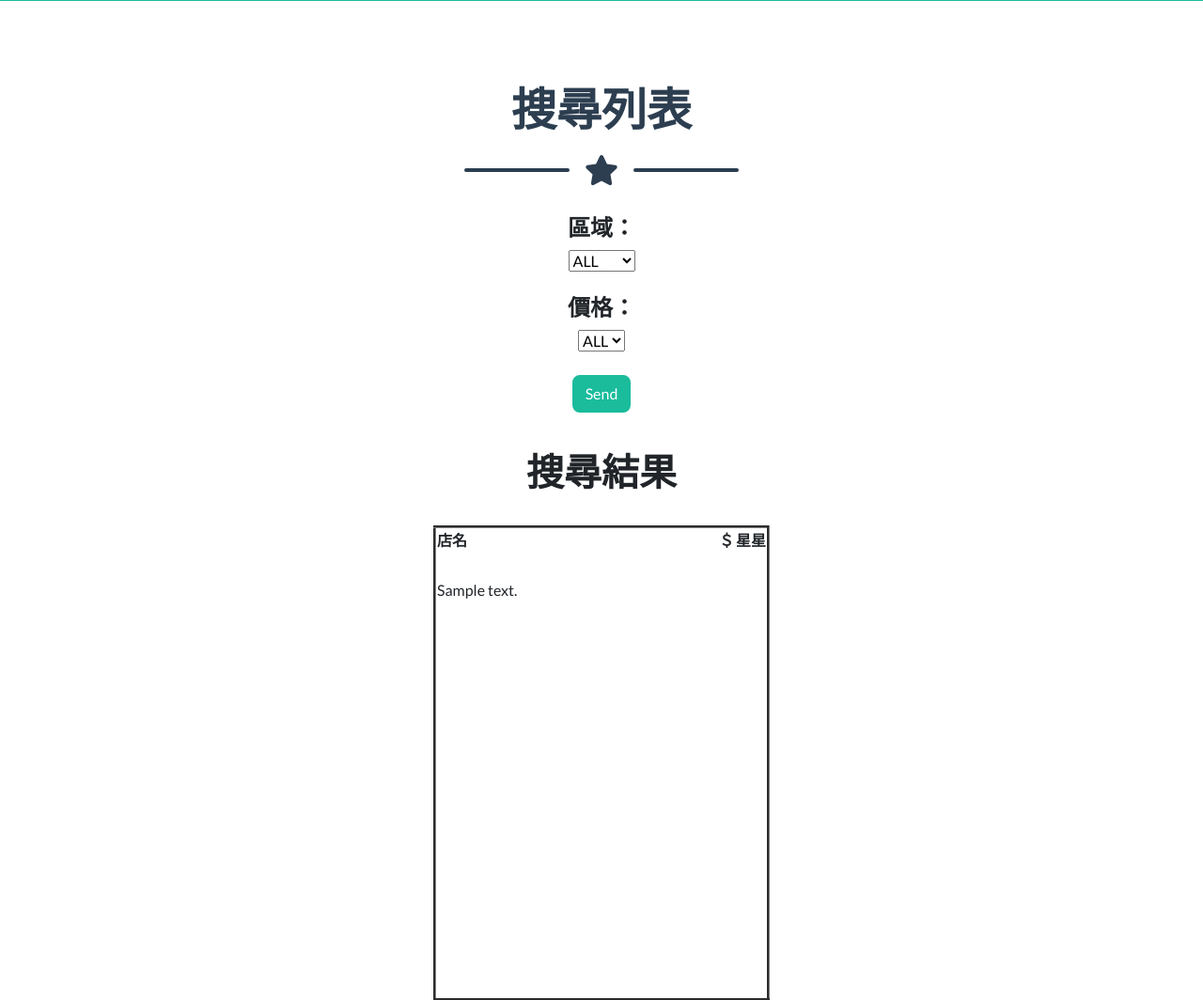
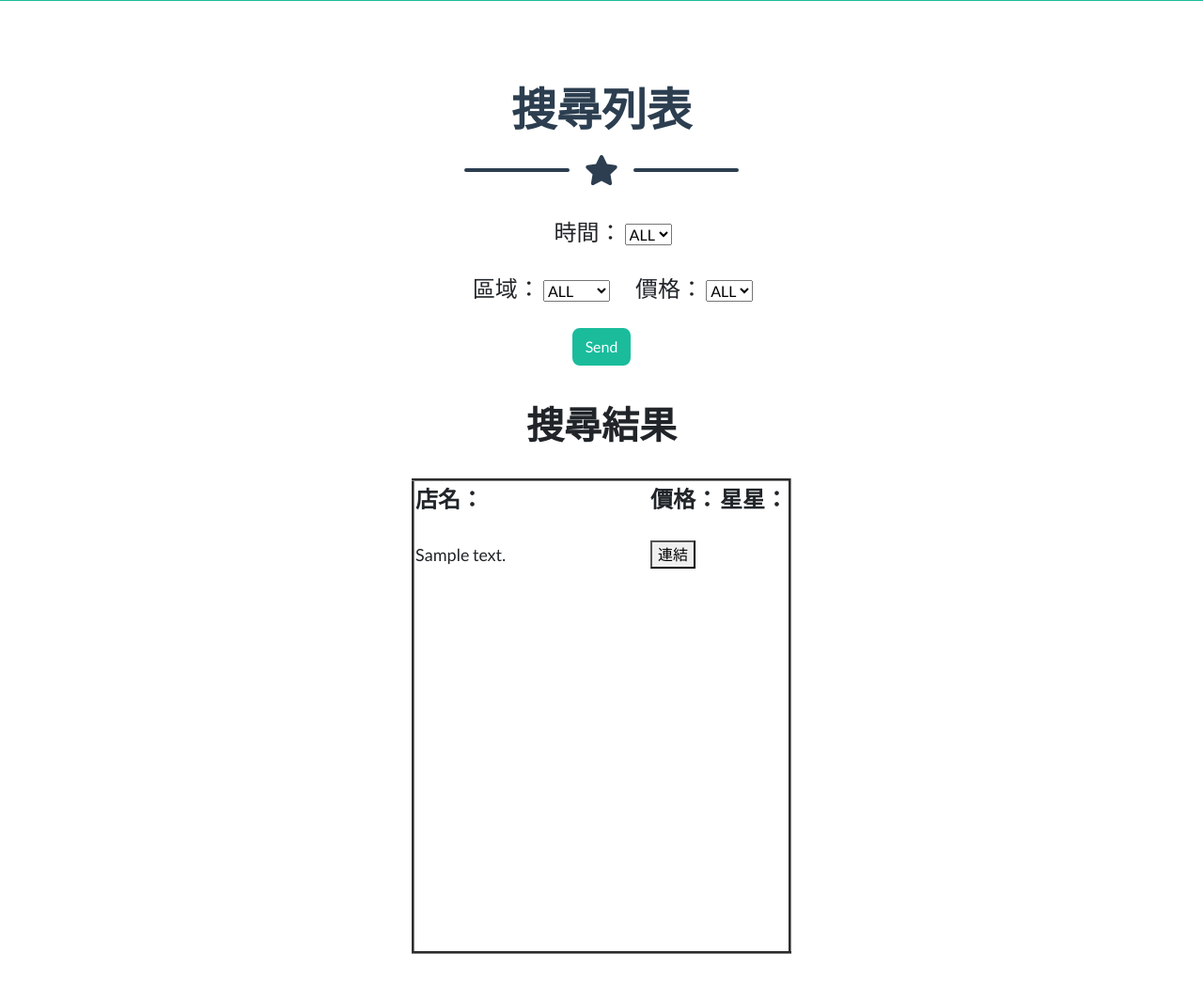
Before and after one commit to MichaelTsai123/nccu_DBMS_FinalProject, a Flask app: template codes/final/templates/result.html in a window 1280 px wide. Shown: the part 940-2004 px from the top of the page at 94% size. Run offline with Flask 2, Linux system fonts and the light colour scheme; the template is opened without the code that fills it: most values are stand-ins (such as "Sample title", 1, 10 or a date in 2020); some libraries are stand-ins or nearby versions.

Commit message:
improve search

```diff
--- a/codes/final/main.py
+++ b/codes/final/main.py
@@ -28,6 +28,7 @@ def index():
 def search():
     district=request.form['district']
     price=request.form['price']
+    time=request.form['time']
     db = get_db()
     if price=="$":
         price=1
@@ -35,12 +36,18 @@ def search():
         price=2
     elif price=="$$$":
         price=3
+    if time==7:
+        time=time-7
+    if district!="ALL" and price!="ALL" and time!="ALL":
+        with db:
+            content=db.execute("select distinct(Store_name),Price_level,Avg_rating from Store,Operation where Price_level=? and District=? and Store.Tel=Operation.Tel and Open_Day=? order by Avg_rating Desc",[price,district,time])
+    if district=="ALL" and price!="ALL" and time!="ALL":
+        with db:
+            content=db.execute("select distinct(Store_name),Price_level,Avg_rating from Store,Operation where Price_level=? and Store.Tel=Operation.Tel and Open_Day=? order by Avg_rating Desc",[price,time])
     else:
-        price=0
-    print(price,district)
-    with db:
-        content=db.execute("select Store_name,Price_level,Avg_rating from Store where Price_level=? and District=? order by Avg_rating Desc",[price,district])
-    content = content.fetchall()
+        with db:
+            content=db.execute("select distinct(Store_name),Price_level,Avg_rating from Store,Operation order by Avg_rating Desc")
+
     return render_template('result.html', content=content)
 
 @app.route('/show', methods=['POST'])
--- a/codes/final/templates/index.html
+++ b/codes/final/templates/index.html
@@ -90,7 +90,19 @@
                 <div class="divider-custom-line"></div>
             </div>
             <form align="center" action="/search" method="POST">
-                <h4>區域：</h4>
+                <font size="5">&emsp;時間：</font>
+                <select name="time">
+                    <option>ALL</option>
+                    <option>1</option>
+                    <option>2</option>
+                    <option>3</option>
+                    <option>4</option>
+                    <option>5</option>
+                    <option>6</option>
+                    <option>7</option>
+                </select>
+                </br></br>
+                <font size="5">&emsp;區域：</font>
                 <select name="district">
                     <option>ALL</option>
                     <option>松山區</option>
@@ -106,8 +118,7 @@
                     <option>北投區</option>
                     <option>士林區</option>
                 </select>
-                </br></br>
-                <h4>價格：</h4>
+                <font size="5">&emsp;價格：</font>
                 <select name="price">
                     <option>ALL</option>
                     <option>$</option>
--- a/codes/final/templates/result.html
+++ b/codes/final/templates/result.html
@@ -5,15 +5,18 @@
 </br>
 <table border=3 border-collapse: collapse>
     <tr>
-        <th>店名</th>
-        <th>＄</th>
-        <th>星星</th>
+        <th><font size="5">店名：</font></th>
+        <th><font size="5">價格：</font></th>
+        <th><font size="5">星星：</font></th>
     </tr>
     {% for i in content %}
     <tr>
         {% for j in i %}
-        <td width="300" height="80">{{ j }}</td>
+        <td width="250" height="80">
+            <font size="4">{{ j }}</front>
+        </td>
         {% endfor %}
+        <td><button type="button">連結</button></td>
     </tr>
     {% endfor %}
 </table>
```
Also changed, not shown: 1 other file.
